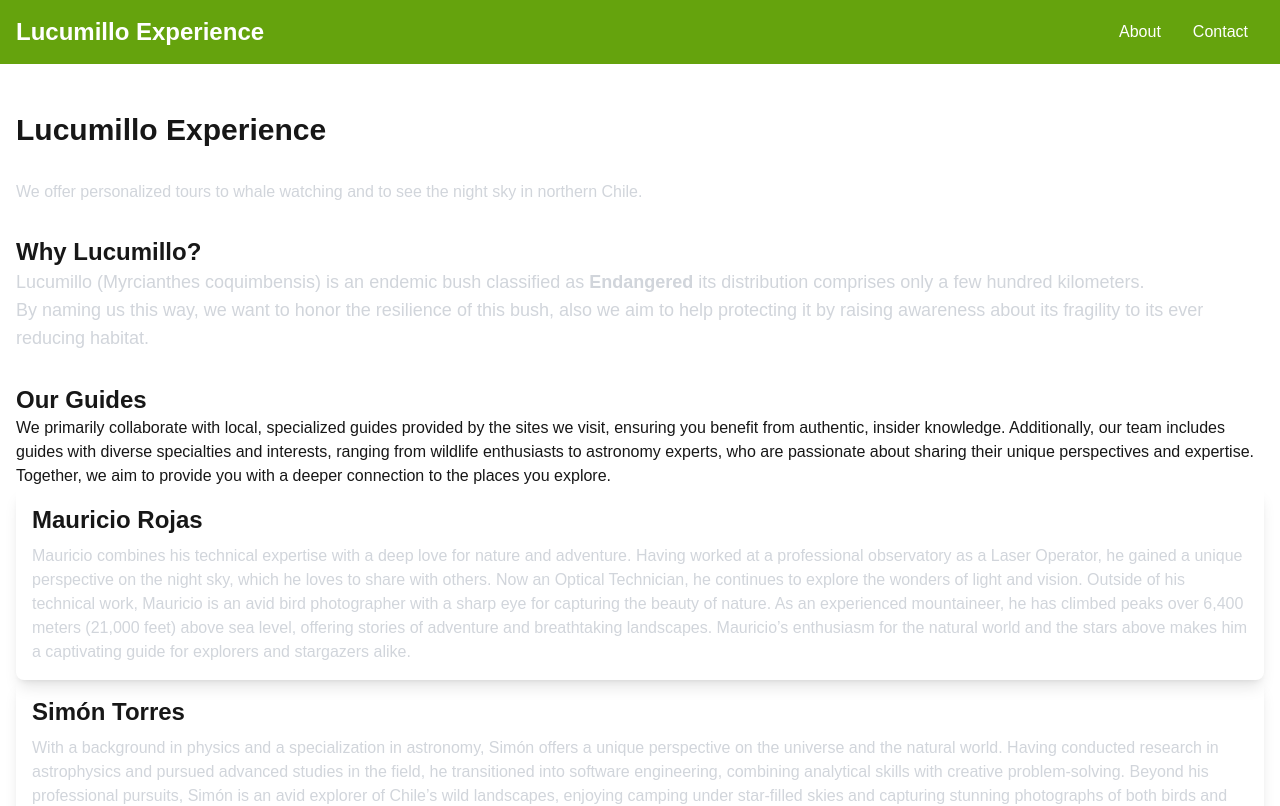
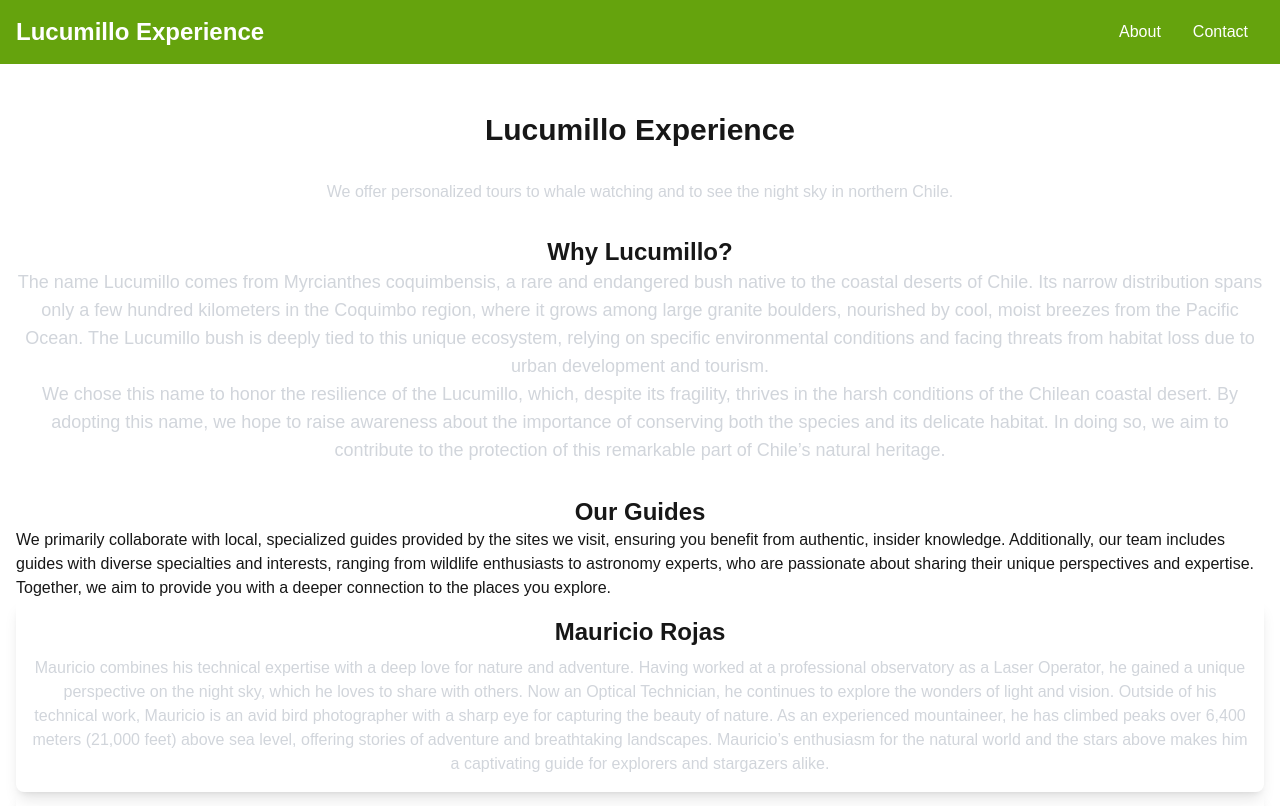
Before and after one commit to simontorres/lucumillo-experience, a Next.js app: page /about in a window 1280 px wide. Shown: the top 806 px of the page. Built offline with nearby package versions, Linux system fonts and the light colour scheme.

Commit message:
Update lucumillos rationale

```diff
--- a/app/about/page.tsx
+++ b/app/about/page.tsx
@@ -9,28 +9,36 @@ const About = () => {
 
 
       <main className="flex-grow container mx-auto p-4">
-        <h1 className="text-3xl font-bold my-8">
+        <h1 className="text-center text-3xl font-bold my-8">
           Lucumillo Experience
         </h1>
-        <p className="text-gray-300 mb-8">
+        <p className="text-center text-gray-300 mb-8">
           We offer personalized tours to whale watching and to see the night sky in northern Chile.
         </p>
         <div className='mb-8'>
-          <h2 className='text-2xl font-bold'>Why Lucumillo?</h2>
-          <p className='text-lg text-gray-300'>Lucumillo (Myrcianthes coquimbensis) is an endemic bush
-            classified as <b>Endangered</b> its distribution comprises only a few
-            hundred kilometers.
+          <h2 className='text-center text-2xl font-bold'>Why Lucumillo?</h2>
+          <p className='text-center text-lg text-gray-300'>
+            The name Lucumillo comes from Myrcianthes coquimbensis, a rare and endangered
+            bush native to the coastal deserts of Chile. Its narrow distribution spans
+            only a few hundred kilometers in the Coquimbo region, where it grows among
+            large granite boulders, nourished by cool, moist breezes from the Pacific Ocean.
+            The Lucumillo bush is deeply tied to this unique ecosystem,
+            relying on specific environmental conditions and facing threats from
+            habitat loss due to urban development and tourism.
           </p>
-          <p className='text-lg text-gray-300'> By naming us this way, we want to honor the resilience of this bush, also
-          we aim to help protecting it by raising awareness about its fragility to its ever reducing habitat.
-
+          <p className='text-center text-lg text-gray-300'>
+            We chose this name to honor the resilience of the Lucumillo, which,
+            despite its fragility, thrives in the harsh conditions of the Chilean coastal desert.
+            By adopting this name, we hope to raise awareness about the importance of
+            conserving both the species and its delicate habitat. In doing so, we aim to contribute to
+            the protection of this remarkable part of Chile’s natural heritage.
           </p>
         </div>
 
         {/* OUR GUIDES */}
 
         <div className='mb-8'>
-          <h2 className='text-2xl font-bold'>Our Guides</h2>
+          <h2 className='text-center text-2xl font-bold'>Our Guides</h2>
           <p>We primarily collaborate with local, specialized guides provided by
             the sites we visit, ensuring you benefit from authentic, insider
             knowledge. Additionally, our team includes guides with diverse
@@ -43,8 +51,8 @@ const About = () => {
             guides.map(guide => (
             <div key={guide.id} className='rounded-lg shadow-lg overflow-hidden'>
               <div className="p-4">
-                <h2 className="text-2xl font-bold mb-2">{guide.name}</h2>
-                <p className="text-gray-300">{guide.bio}</p>
+                  <h2 className="text-center text-2xl font-bold mb-2">{guide.name}</h2>
+                  <p className="text-center text-gray-300">{guide.bio}</p>
               </div>
             </div>
             ))
```
